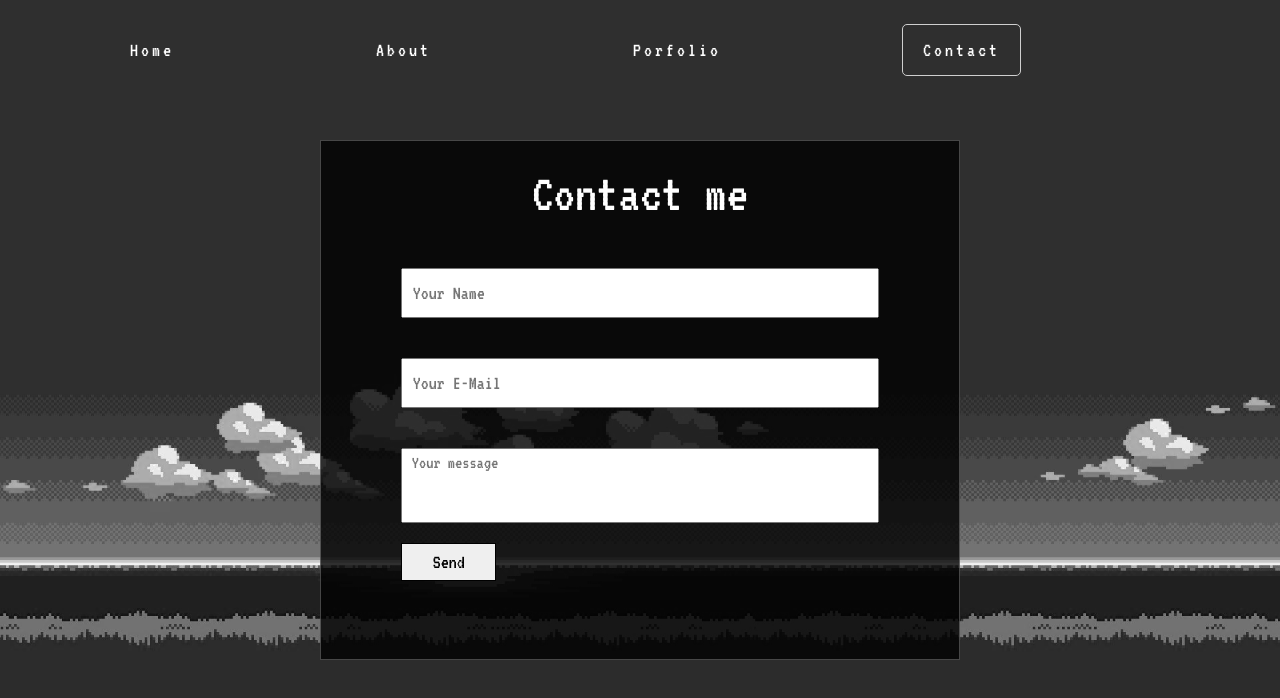
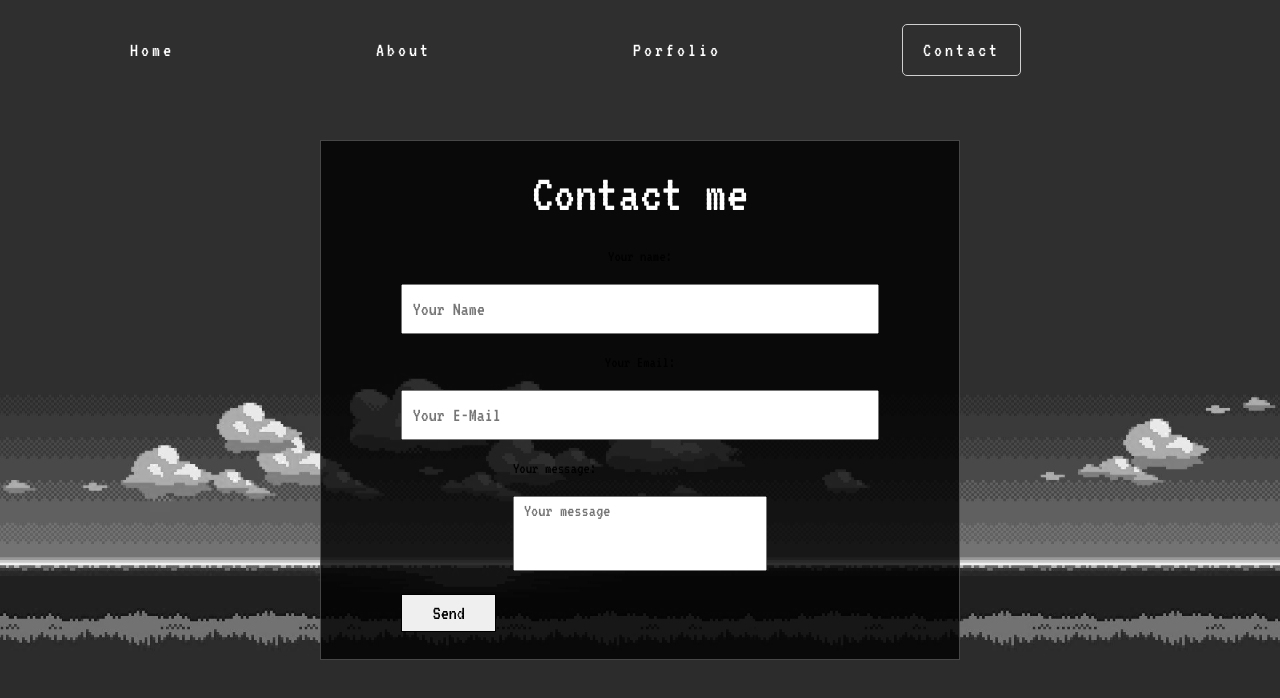
Before and after one commit to sbayrak/suatbayrak-portfolio-master, a React (Create React App) app: page /contact in a window 1280 px wide. Shown: the top 698 px of the page. Built offline with nearby package versions, Linux system fonts and the light colour scheme; the HTML template or start-up script is replaced by a standard one.

Commit message:
Working on netlify form v7-7

```diff
--- a/src/components/pages/Contact.js
+++ b/src/components/pages/Contact.js
@@ -1,33 +1,33 @@
 import React, { Fragment, useState } from 'react';
 import '../../App.css';
-const encode = (data) => {
-  return Object.keys(data)
-    .map((key) => encodeURIComponent(key) + '=' + encodeURIComponent(data[key]))
-    .join('&');
-};
+// const encode = (data) => {
+//   return Object.keys(data)
+//     .map((key) => encodeURIComponent(key) + '=' + encodeURIComponent(data[key]))
+//     .join('&');
+// };
 const Contact = () => {
   const [name, setName] = useState('');
   const [email, setEmail] = useState('');
   const [text, setText] = useState('');
 
-  const handleSubmit = (e) => {
-    fetch('/', {
-      method: 'POST',
-      headers: { 'Content-Type': 'application/x-www-form-urlencoded' },
-      body: encode({
-        'form-name': 'contact',
-        name: name,
-        email: email,
-        text: text,
-      }),
-    })
-      .then((res) => {
-        console.log(res);
-      })
-      .catch((error) => alert(error));
+  // const handleSubmit = (e) => {
+  //   fetch('/', {
+  //     method: 'POST',
+  //     headers: { 'Content-Type': 'application/x-www-form-urlencoded' },
+  //     body: encode({
+  //       'form-name': 'contact',
+  //       name: name,
+  //       email: email,
+  //       text: text,
+  //     }),
+  //   })
+  //     .then((res) => {
+  //       console.log(res);
+  //     })
+  //     .catch((error) => alert(error));
 
-    e.preventDefault();
-  };
+  //   e.preventDefault();
+  // };
   return (
     <Fragment>
       <div className='contact'>
@@ -38,14 +38,13 @@
           <div className='contact-form'>
             <form
               className='myform'
-              method='POST'
+              method='post'
               name='contact'
+              netlify
               data-netlify='true'
-              netlify
-              onSubmit={handleSubmit}
             >
               <input type='hidden' name='form-name' value='contact'></input>
-
+              <label htmlFor='name'>Your name: </label>
               <input
                 type='text'
                 placeholder='Your Name'
@@ -53,6 +52,7 @@
                 value={name}
                 onChange={(e) => setName(e.target.value)}
               ></input>
+              <label htmlFor='email'>Your Email: </label>
               <input
                 type='email'
                 placeholder='Your E-Mail'
@@ -60,12 +60,15 @@
                 value={email}
                 onChange={(e) => setEmail(e.target.value)}
               ></input>
+              <label htmlFor='message'>
+                Your message:
                 <textarea
                   placeholder='Your message'
                   name='message'
                   value={text}
                   onChange={(e) => setText(e.target.value)}
                 ></textarea>
+              </label>
               <button type='submit'>Send</button>
             </form>
           </div>
```
Also changed, not shown: 1 other file (tests, documents, lock files or other folders). Lines whose indentation alone changed are shown as unchanged.
